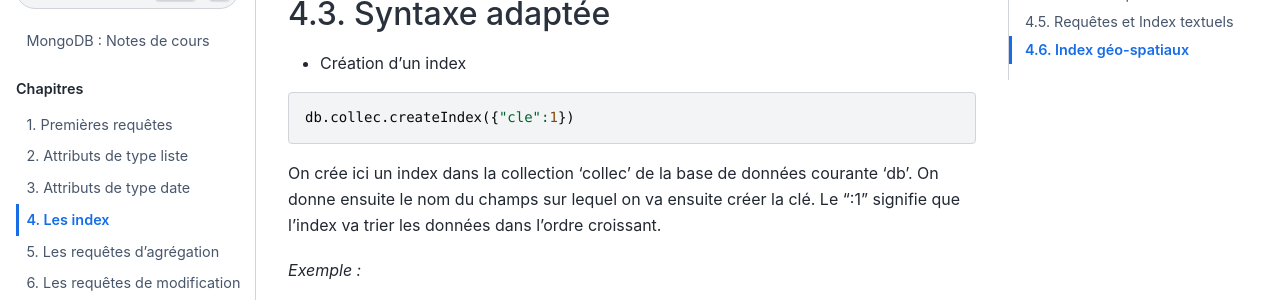
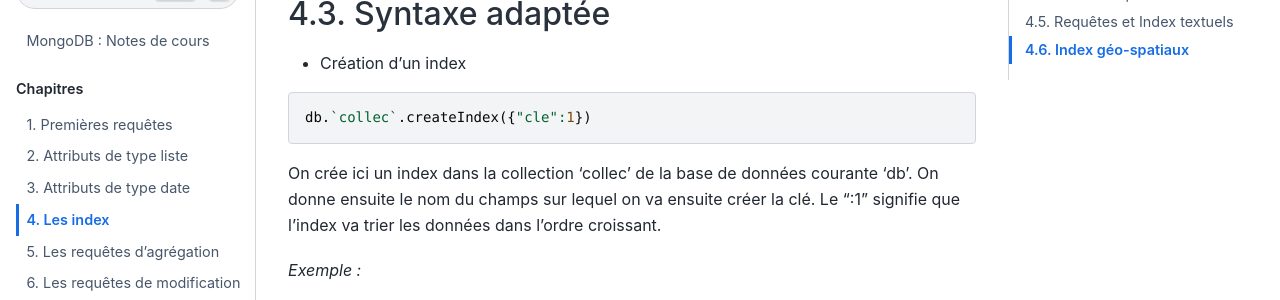
Before and after one commit to rtavenar/mongo_book, a Jupyter Book: the page built from content/04_index.md, in a window 1280 px wide and 900 px high, scrolled down 970 px. Shown: the part 151-451 px from the top of the window. Built offline with Jupyter Book 1.0.4 settings and Sphinx 7.4.7 and the Sphinx Book theme 1.1.4, drawn with Linux system fonts in a browser that asks for light colours.

````diff
--- a/content/04_index.md
+++ b/content/04_index.md
@@ -44,7 +44,7 @@ où vous vous attendez à devoir faire des mises à jour régulières.
 * Création d'un index
 
 ```javascript
-db.collec.createIndex({"cle":1})
+db.`collec`.createIndex({"cle":1})
 ```
 On crée ici un index dans la collection 'collec' de la base de données courante 'db'. On donne ensuite le nom du champs sur lequel on va ensuite créer la clé. Le ":1" signifie que l'index va trier les données dans l'ordre croissant.
 
````
